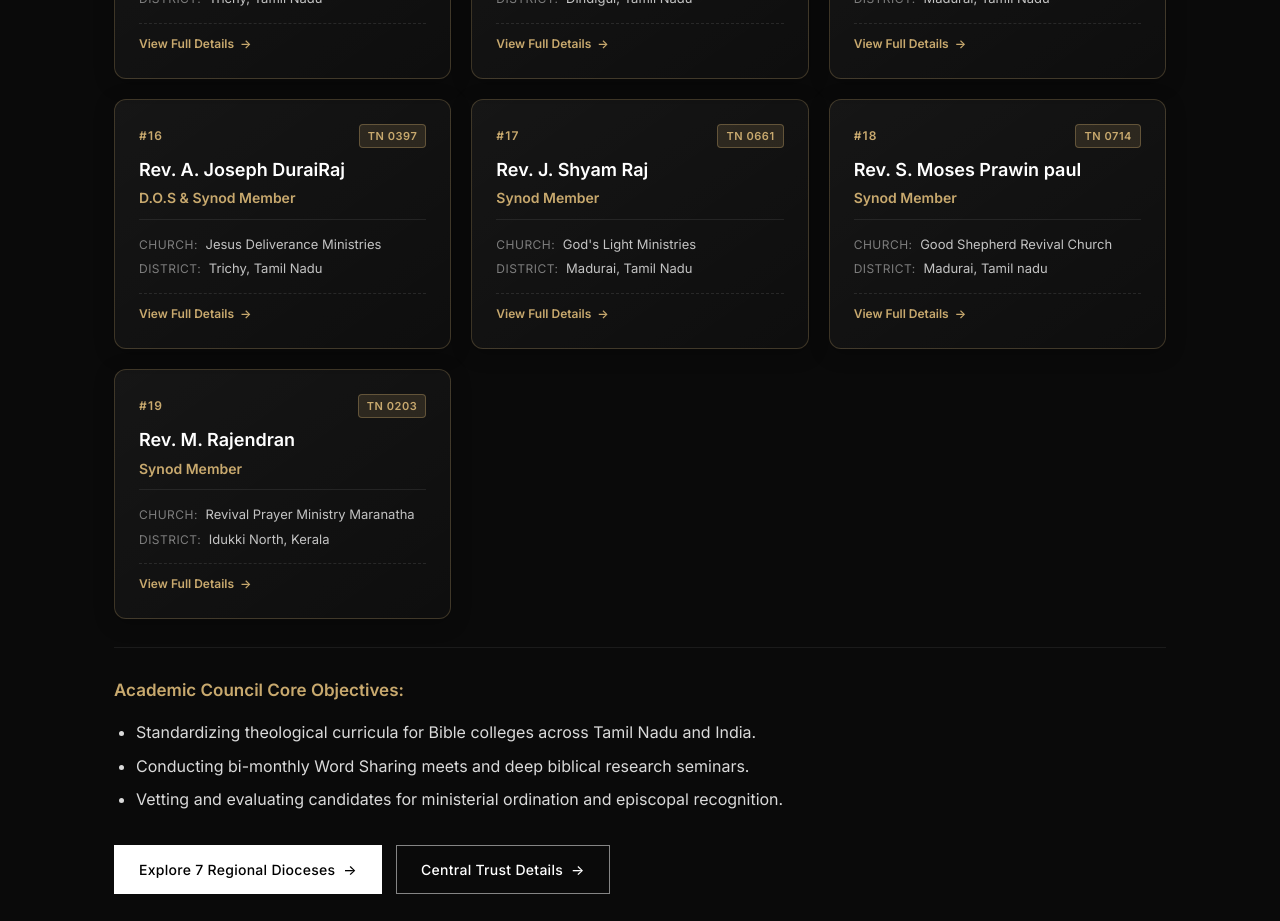
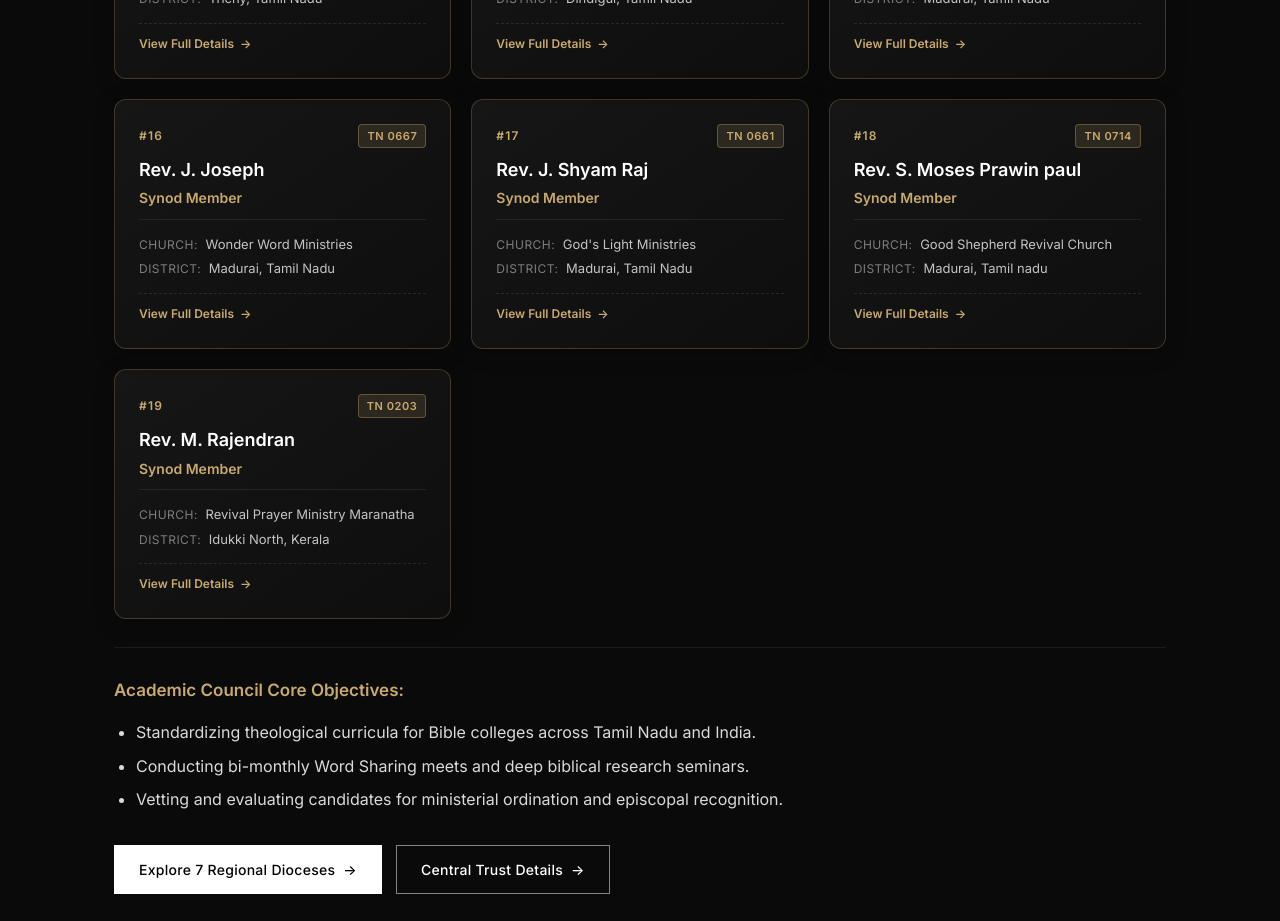
Before and after one commit to SriramGandhiS/aci-church-website, a React (Vite) app: page /synod in a window 1280 px wide. Shown: the part 5100-6021 px from the top of the page. Built offline with nearby package versions, Linux system fonts and the light colour scheme; a web font is replaced by a local one.

Commit message:
Update Synod Academic Council member to Rev. J. Joseph Madurai

```diff
--- a/src/pages/SynodPage.jsx
+++ b/src/pages/SynodPage.jsx
@@ -218,10 +218,10 @@ export default function SynodPage() {
     },
     {
       sno: 16,
-      regNo: 'TN 0397',
-      name: 'Rev. A. Joseph DuraiRaj',
-      role: isTa ? 'D.O.S & சினோட் உறுப்பினர்' : 'D.O.S & Synod Member',
-      excelDesignation: 'D.O.S & Synod Member',
+      regNo: 'TN 0667',
+      name: 'Rev. J. Joseph',
+      role: isTa ? 'சினோட் உறுப்பினர்' : 'Synod Member',
+      excelDesignation: 'Synod Member',
     },
     {
       sno: 17,
```
